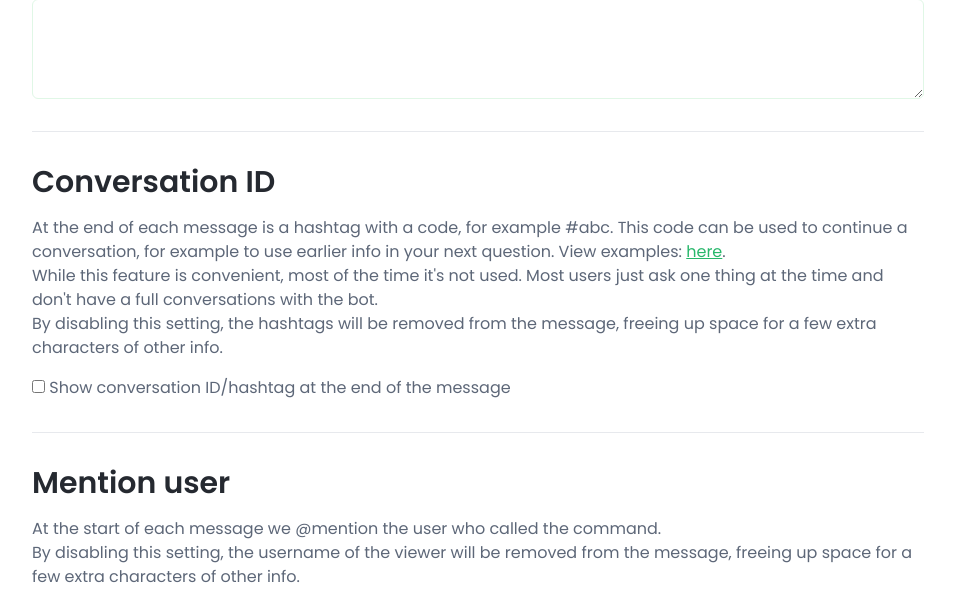
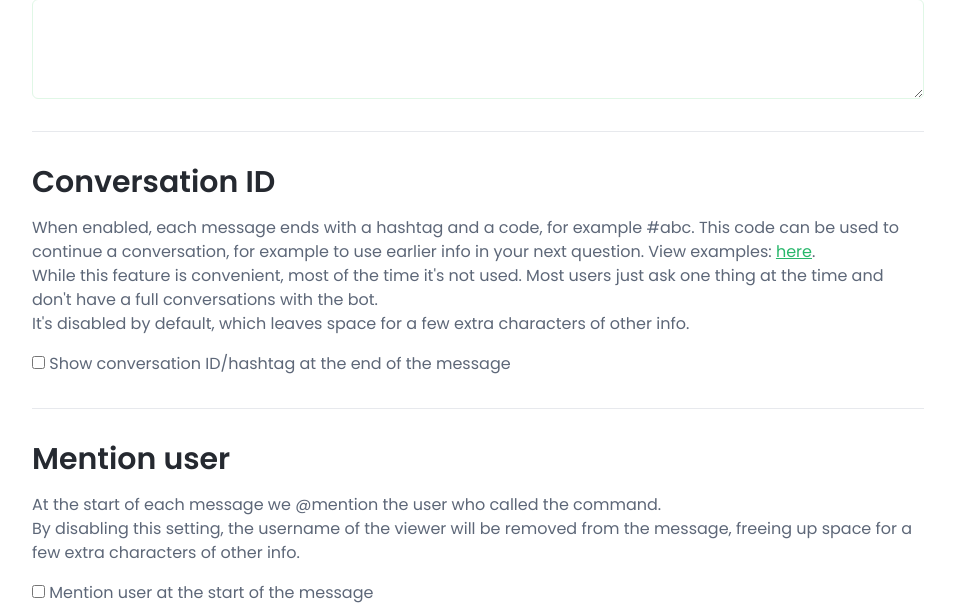
Before and after one commit to xgerhard/XGPT, a Laravel app: template resources/views/dashboard.blade.php in a window 1280 px wide. Shown: the part 1473-2076 px from the top of the page, without its empty margins (312-1267 px from the left). Run offline with Laravel 12, Linux system fonts and the light colour scheme; the template is opened without the code that fills it: most values are stand-ins (such as "Sample title", 1, 10 or a date in 2020); data that the repository does not hold is empty; some libraries are stand-ins or nearby versions.

Commit message:
Hide the conversation id by default
Only channels with the setting enabled show it. Continuing with an id
still works.

```diff
--- a/app/src/SettingsHandler.php
+++ b/app/src/SettingsHandler.php
@@ -10,7 +10,7 @@ class SettingsHandler
 {
     private $startInstructions =  'You are a helpful assistant for a <provider> chat.';
     private $endInstructions = 'Keep the reply to one or two short sentences, at most <length> characters.';
-    private $showConversationId = 1;
+    private $showConversationId = 0;
     private $mentionUser = 1;
     private $showSponsorHeart = 1;
 
--- a/resources/views/dashboard.blade.php
+++ b/resources/views/dashboard.blade.php
@@ -184,9 +184,9 @@
                         </section><!--//section-->
                         <section class="docs-section" id="item-3-3">
                             <h2 class="section-heading">Conversation ID</h2>
-                            <p>At the end of each message is a hashtag with a code, for example #abc. This code can be used to continue a conversation, for example to use earlier info in your next question. View examples: <a href="https://xgpt.gerhard.dev/#item-1-2" target="blank">here</a>.<br/>
+                            <p>When enabled, each message ends with a hashtag and a code, for example #abc. This code can be used to continue a conversation, for example to use earlier info in your next question. View examples: <a href="https://xgpt.gerhard.dev/#item-1-2" target="blank">here</a>.<br/>
                                 While this feature is convenient, most of the time it's not used. Most users just ask one thing at the time and don't have a full conversations with the bot.<br/>
-                                By disabling this setting, the hashtags will be removed from the message, freeing up space for a few extra characters of other info.
+                                It's disabled by default, which leaves space for a few extra characters of other info.
                             </p>
                             <div class="form-group">
                                 <input type="checkbox" @if( auth()->user()->settings and auth()->user()->settings->show_conversation_id) checked="checked" @endif name="show_conversation_id" id="show_conversation_id"/> Show conversation ID/hashtag at the end of the message
--- a/resources/views/home.blade.php
+++ b/resources/views/home.blade.php
@@ -107,7 +107,7 @@
 
                     <section class="docs-section" id="item-1-2">
                         <h2 class="section-heading">Conversations</h2>
-                        <p>By default each message sent to the bot is seen as a new conversiation, however if you want to continue the previous conversation use the code at the end of the bot's message at the <u>start</u> of your new message.</p>
+                        <p>By default each message sent to the bot is seen as a new conversiation, however if the streamer enabled conversation IDs in the dashboard, you can continue the previous conversation by using the code at the end of the bot's message at the <u>start</u> of your new message.</p>
                         <div class="simplelightbox-gallery-convo row mb-3">
                             <div class="col-12 col-md-4 mb-3">
                                 <a href="assets/images/convo104d6994f86f4e1cab4370d045f74f052.png"><img class="figure-img img-fluid shadow rounded" src="assets/images/convo104d6994f86f4e1cab4370d045f74f052.png" alt="Rickrolling"/></a>
```
Also changed, not shown: tests/Feature/CommandTest.php (+8 -0 lines).
